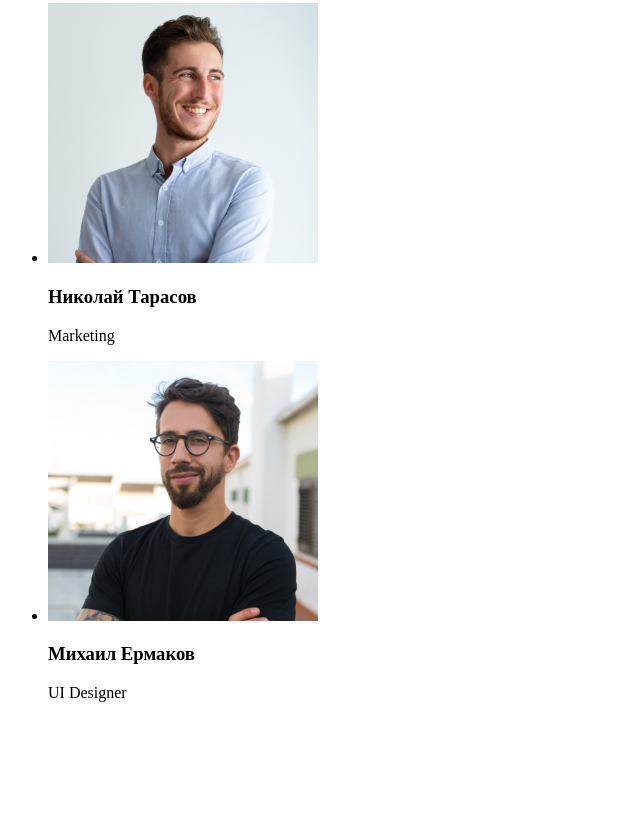
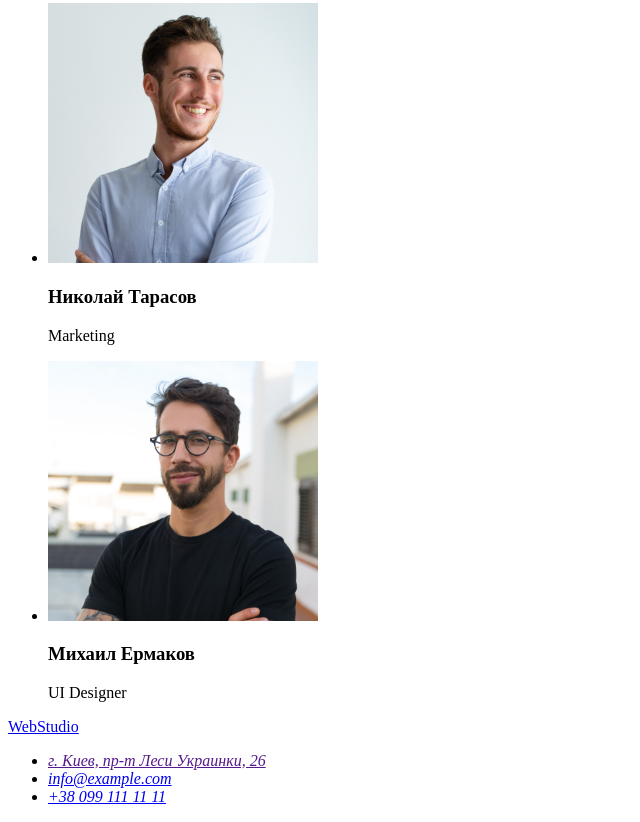
Before and after one commit to Viktory-me/goit-markup-hw-01, a plain HTML site: page index.html in a window 1280 px wide. Shown: the part 2315-3137 px from the top of the page, without its empty margins (0-640 px from the left). Before the commit the page ends 3033 px from the top, so only its background shows below. Drawn offline with Linux system fonts and the light colour scheme.

Commit message:
footer done
окончено

```diff
--- a/index.html
+++ b/index.html
@@ -129,6 +129,17 @@
         </ul>
       </section>
     </main>
-    <footer></footer>
+    <footer>
+      <a href="/" aria-label="логотип сайта" lang="en">WebStudio</a>
+      <address>
+        <ul>
+          <li><a href="">г. Киев, пр-т Леси Украинки, 26 </a></li>
+          <li>
+            <a href="info@example.com">info@example.com</a>
+          </li>
+          <li><a href="tel:+380991111111">+38 099 111 11 11</a></li>
+        </ul>
+      </address>
+    </footer>
   </body>
 </html>
```
